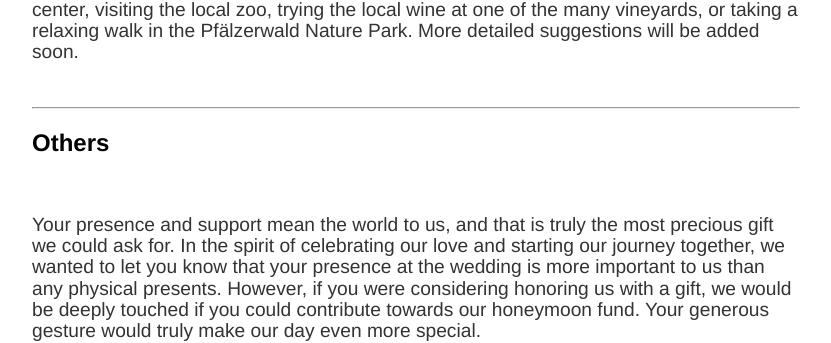
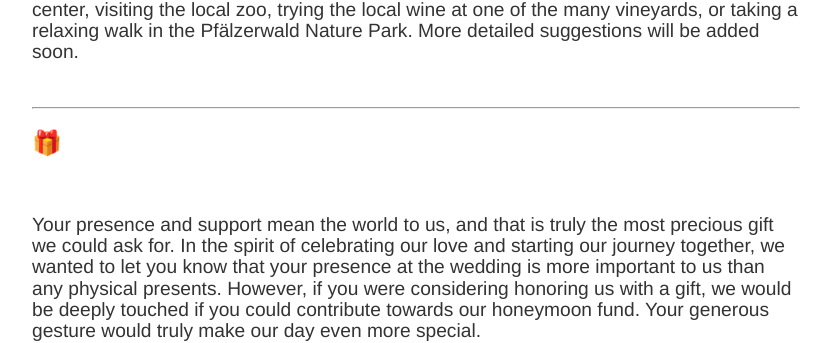
Before and after one commit to twambsganss/twambsganss.github.io, a Jekyll site: the page built from index.html, in a window 1280 px wide and 900 px high, scrolled down 3684 px. Shown: the part 280-623 px from the top of the window, without its empty margins (224-1055 px from the left). Built offline with Jekyll 4.4.1, drawn with Linux system fonts in a browser that asks for light colours.

Commit message:
Update index.html

```diff
--- a/index.html
+++ b/index.html
@@ -112,7 +112,7 @@
 </br>
  <hr>
 
-<h2> Others </h2>
+<h2> &#127873 </h2>
 </br>
   <p> Your presence and support mean the world to us, and that is truly the most precious gift we could ask for. In the spirit of celebrating our love and starting our journey together, we wanted to let you know that your presence at the wedding is more important to us than any physical presents. However, if you were considering honoring us with a gift, we would be deeply touched if you could contribute towards our honeymoon fund. Your generous gesture would truly make our day even more special. </p>
 
```
